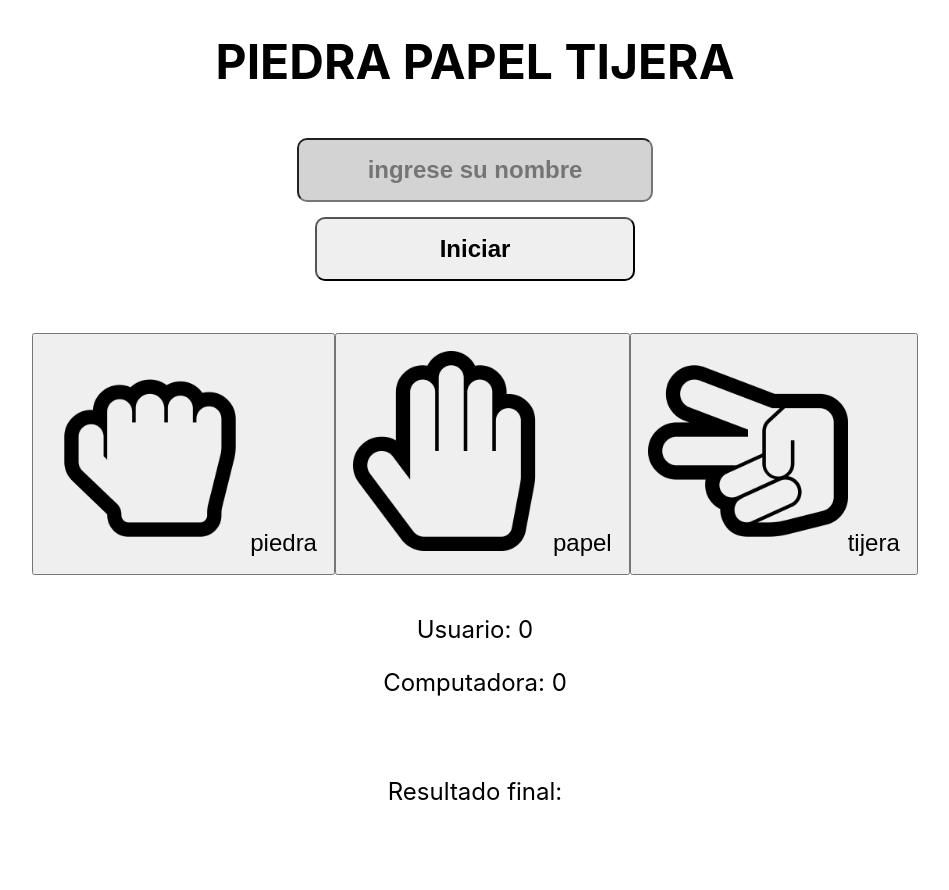
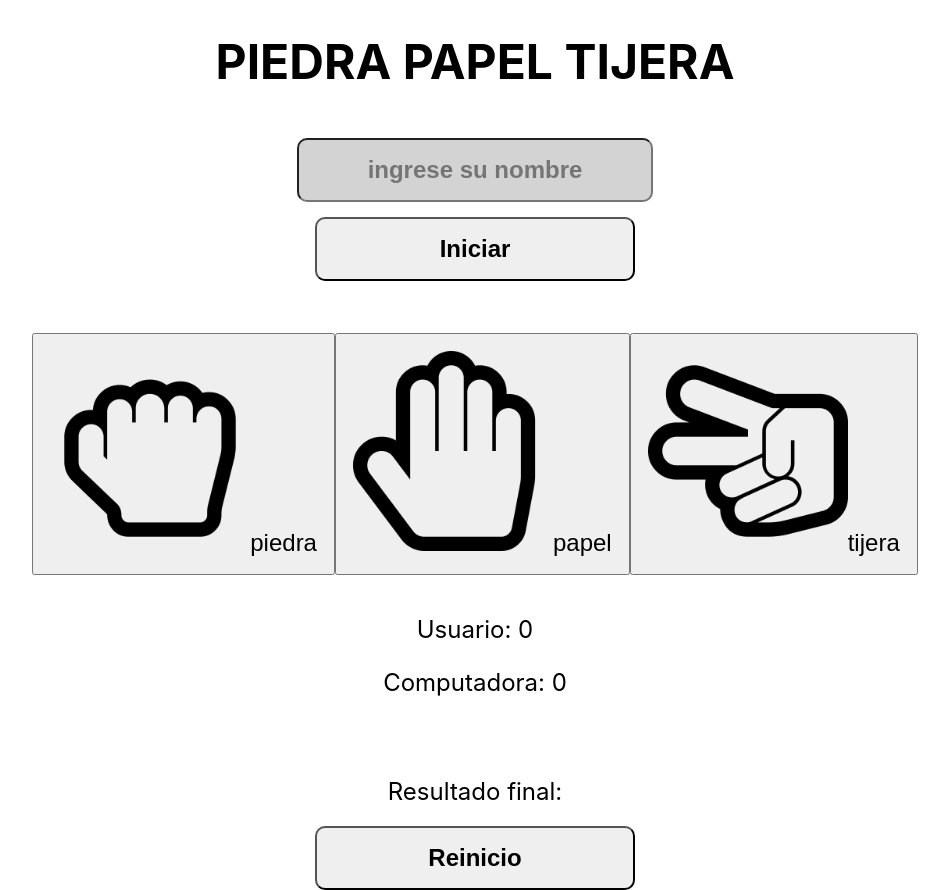
Before and after one commit to MarceCeru/practicobisbis, a React (Create React App) app: page / in a window 1280 px wide. Shown: the whole page, without its empty margins (165-1114 px from the left). Before the commit the page ends 846 px from the top, so only its background shows below. Built offline with nearby package versions, Linux system fonts and the light colour scheme.

Commit message:
creacion boton reinicio

```diff
--- a/src/App.css
+++ b/src/App.css
@@ -44,6 +44,19 @@ margin: 5px;
 
 #Inicio{
 
+  font-size: 24px;
+  font-weight: bold;
+  padding: 16px ;
+  top: 30px;
+  width: 25%;
+  position: relative;
+  text-align: center;
+  border-radius: 10px;
+  margin-left: auto;
+  margin-right: auto;
+}
+
+#reinicio{
   font-size: 24px;
   font-weight: bold;
   padding: 16px ;
--- a/src/App.js
+++ b/src/App.js
@@ -8,6 +8,7 @@ import ResultadosParciales from './componentes/resultadosParciales';
 import ResutadoFinal from './componentes/resultadoFinal';
 //import BotonJugada from './componentes/botonJuego';
 import Juego from './componentes/juego';
+import Reinicio from './componentes/botonReinicio';
 
 
 
@@ -62,6 +63,10 @@ const [ganador, setGanador] = useState('');
          <ResutadoFinal ganador={ganador} setGanador={setGanador}/>
       </div>
 
+      <div>
+        <Reinicio contadores={contadores} setContadores={setContadores}/>
+      </div>
+
 
     </div>
 
--- /dev/null
+++ b/src/componentes/botonReinicio.jsx
@@ -0,0 +1,13 @@
+import React from "react";
+
+export default function Reinicio({contadores, setcontadores}){
+ function reiniciar(){
+    setcontadores({ usuario: 0, computadora: 0});
+ }
+    return(
+        <div>
+            <button onClick={reiniciar} id="reinicio">Reinicio</button>
+        </div>
+
+    )
+}
```
